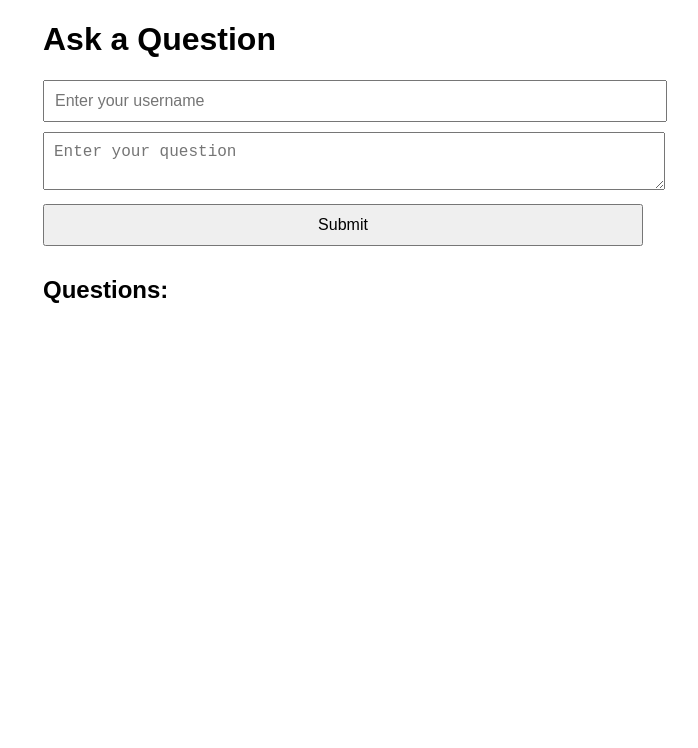
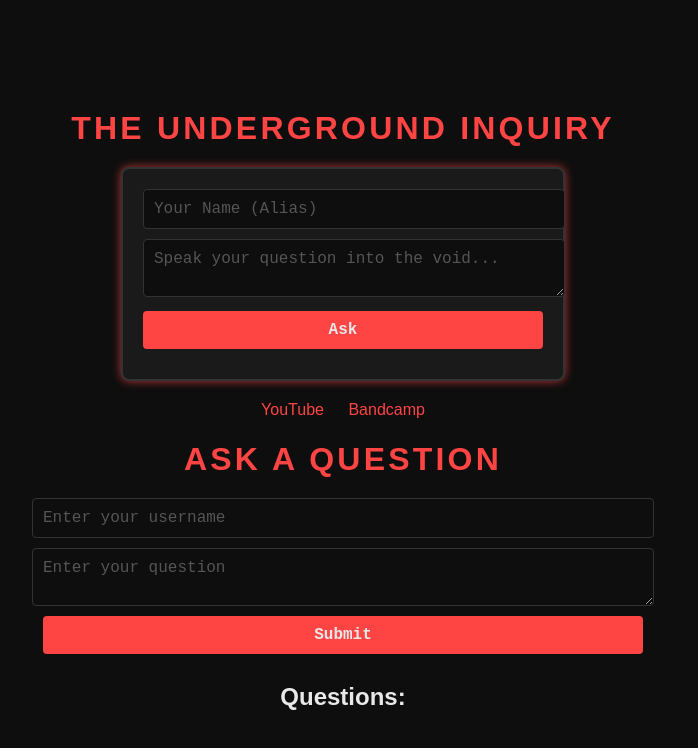
Before and after one commit to simone752/index, a website: page index.html in a window 1280 px wide. Shown: the whole page, without its empty margins (297-995 px from the left). Drawn offline with Linux system fonts and the light colour scheme; no server answers.

Commit message:
Update index.html

```diff
--- a/index.html
+++ b/index.html
@@ -1,3 +1,151 @@
+<!DOCTYPE html>
+<html lang="en">
+<head>
+    <meta charset="UTF-8">
+    <meta name="viewport" content="width=device-width, initial-scale=1.0">
+    <title>The Underground Inquiry</title>
+    <style>
+        body {
+            background: #0e0e0e;
+            color: #e8e8e8;
+            font-family: 'Courier New', Courier, monospace;
+            display: flex;
+            flex-direction: column;
+            align-items: center;
+            justify-content: center;
+            height: 100vh;
+            margin: 0;
+            padding: 20px;
+        }
+
+        h1 {
+            font-size: 2rem;
+            color: #ff4444;
+            margin-bottom: 20px;
+            text-align: center;
+            text-transform: uppercase;
+            letter-spacing: 0.1em;
+        }
+
+        #form-container {
+            background: #1a1a1a;
+            border: 2px solid #333;
+            border-radius: 8px;
+            padding: 20px;
+            box-shadow: 0 0 10px rgba(255, 68, 68, 0.7);
+            width: 100%;
+            max-width: 400px;
+        }
+
+        input, textarea, button {
+            width: 100%;
+            background: #0e0e0e;
+            border: 1px solid #333;
+            color: #e8e8e8;
+            padding: 10px;
+            margin-bottom: 10px;
+            font-family: 'Courier New', Courier, monospace;
+            font-size: 1rem;
+            border-radius: 4px;
+        }
+
+        input::placeholder, textarea::placeholder {
+            color: #555;
+        }
+
+        button {
+            cursor: pointer;
+            font-weight: bold;
+            background: #ff4444;
+            border: none;
+            transition: background 0.3s ease;
+        }
+
+        button:hover {
+            background: #d83636;
+        }
+
+        #links {
+            margin-top: 20px;
+            text-align: center;
+        }
+
+        #links a {
+            color: #ff4444;
+            text-decoration: none;
+            margin: 0 10px;
+            font-size: 1rem;
+            transition: color 0.3s ease;
+        }
+
+        #links a:hover {
+            color: #e8e8e8;
+        }
+    </style>
+</head>
+<body>
+    <h1>The Underground Inquiry</h1>
+    <div id="form-container">
+        <input type="text" id="username" placeholder="Your Name (Alias)">
+        <textarea id="question" placeholder="Speak your question into the void..."></textarea>
+        <button id="submit-button">Ask</button>
+    </div>
+
+    <div id="links">
+        <a href="https://www.youtube.com/channel/UCNgJMSq9onkoqN1_pWAxOwg/" target="_blank">YouTube</a>
+        <a href="https://carossa.bandcamp.com/album/the-pilgrims-of-carossa" target="_blank">Bandcamp</a>
+    </div>
+
+    <script type="module">
+        import { initializeApp } from "https://www.gstatic.com/firebasejs/9.17.1/firebase-app.js";
+        import { getDatabase, ref, push, onValue } from "https://www.gstatic.com/firebasejs/9.17.1/firebase-database.js";
+
+const firebaseConfig = {
+
+  apiKey: "AIzaSyCIGvbNeSZEBjl7Kp4uuJ_Mj2T5y8_1fyQ",
+
+  authDomain: "question-storage.firebaseapp.com",
+
+  databaseURL: "https://question-storage-default-rtdb.europe-west1.firebasedatabase.app",
+
+  projectId: "question-storage",
+
+  storageBucket: "question-storage.firebasestorage.app",
+
+  messagingSenderId: "917752495420",
+
+  appId: "1:917752495420:web:c4a786a0d92736210e7239",
+
+  measurementId: "G-GH8XF83KH9"
+
+};
+
+
+        const app = initializeApp(firebaseConfig);
+        const db = getDatabase(app);
+
+        document.getElementById("submit-button").addEventListener("click", () => {
+            const username = document.getElementById("username").value.trim();
+            const question = document.getElementById("question").value.trim();
+
+            if (!username || !question) {
+                alert("Both name and question are required.");
+                return;
+            }
+
+            push(ref(db, "questions"), {
+                username,
+                question,
+                timestamp: new Date().toISOString()
+            });
+
+            document.getElementById("username").value = "";
+            document.getElementById("question").value = "";
+            alert("Your question has been sent into the void.");
+        });
+    </script>
+</body>
+</html>
 <!DOCTYPE html>
 <html lang="en">
 <head>
```
